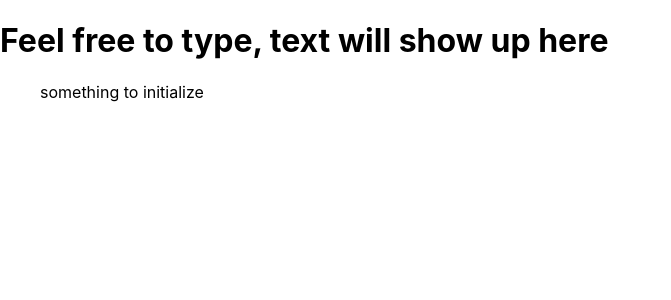
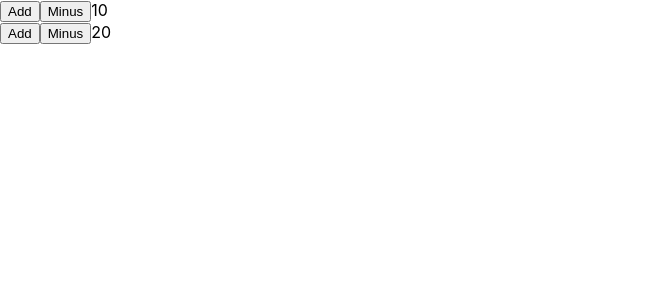
Before and after one commit to rupeshpanwar/hooks-playground, a React (Create React App) app: page / in a window 1280 px wide. Shown: the top 300 px of the page, without its empty margins (0-671 px from the left). Built offline with nearby package versions, Linux system fonts and the light colour scheme.

Commit message:
custom hook - modularize custom hook

```diff
--- a/src/App.js
+++ b/src/App.js
@@ -1,41 +1,80 @@
-import React, { useState, useEffect } from 'react'
+import React, { useState } from 'react'
 
+//use custom hook - another moduler example
+//create custom hook
+const useCounter = (startingValue) => {
+        const [count,setCount] = useState(startingValue)
 
-//use custom Hooks
-function App() {
-  const userText = useKeyPress('something to initialize')
+        const increament = () => setCount(count + 1)
+        const decreament = () => setCount(count - 1)
 
-  return (
+        return{
+          count,
+          increament,
+          decreament
+        }
+
+}
+
+//takes value from custom hook
+const Display = (props) => {
+  const {count,increament,decreament} = useCounter(props.start)
+
+  return(
     <div>
-      <h1>Feel free to type, text will show up here</h1>
-      <blockquote>
-        {userText}
-      </blockquote>
+      <button onClick={increament}>Add</button>
+      <button onClick={decreament}>Minus</button>
+      {count}
     </div>
   )
 }
 
-function useKeyPress(startingValue) {
-  const [userText,setUserText] = useState(startingValue)
+const App = () => {
+  return (
+    //components
+    <div>
 
-  const handleUserKeyPress = (event) => {
-    const {key,keyCode} = event
+    <Display start={10} />
+    <Display start={20} />
+    </div>
+  )
+}
 
-    if(keyCode === 32 || (keyCode >= 65 && keyCode <= 90)) {
-      setUserText(`${userText}${key}`)
-    }
-  }
+// //use custom Hooks
+// function App() {
+//   const userText = useKeyPress('something to initialize')
 
-  useEffect(() => {
-    window.addEventListener('keydown',handleUserKeyPress)
+//   return (
+//     <div>
+//       <h1>Feel free to type, text will show up here</h1>
+//       <blockquote>
+//         {userText}
+//       </blockquote>
+//     </div>
+//   )
+// }
 
-    return () => {
-      window.removeEventListener('keydown',handleUserKeyPress)
-    }
-  })
+// function useKeyPress(startingValue) {
+//   const [userText,setUserText] = useState(startingValue)
 
-  return userText
-}
+//   const handleUserKeyPress = (event) => {
+//     const {key,keyCode} = event
+
+//     if(keyCode === 32 || (keyCode >= 65 && keyCode <= 90)) {
+//       setUserText(`${userText}${key}`)
+//     }
+//   }
+
+//   useEffect(() => {
+//     window.addEventListener('keydown',handleUserKeyPress)
+
+//     return () => {
+//       window.removeEventListener('keydown',handleUserKeyPress)
+//     }
+//   })
+
+//   return userText
+// }
 
 //another example of component did unmount via useEffect
 // selective state tracking via array [] in useEffect
```
